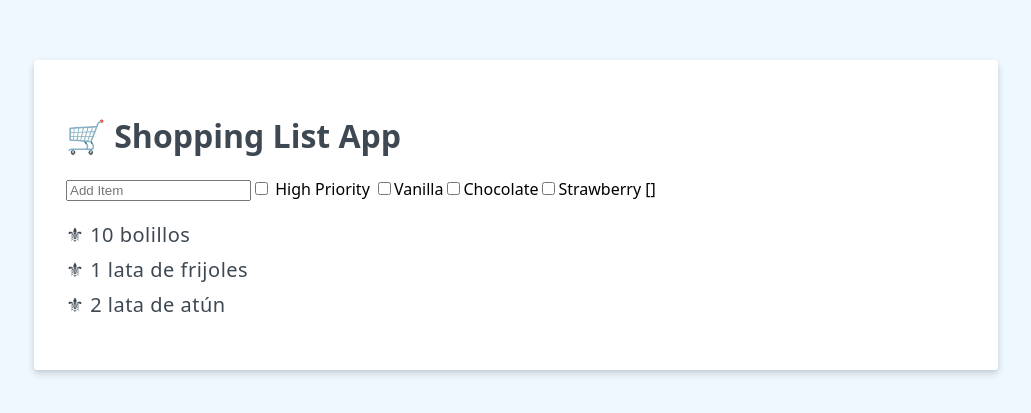
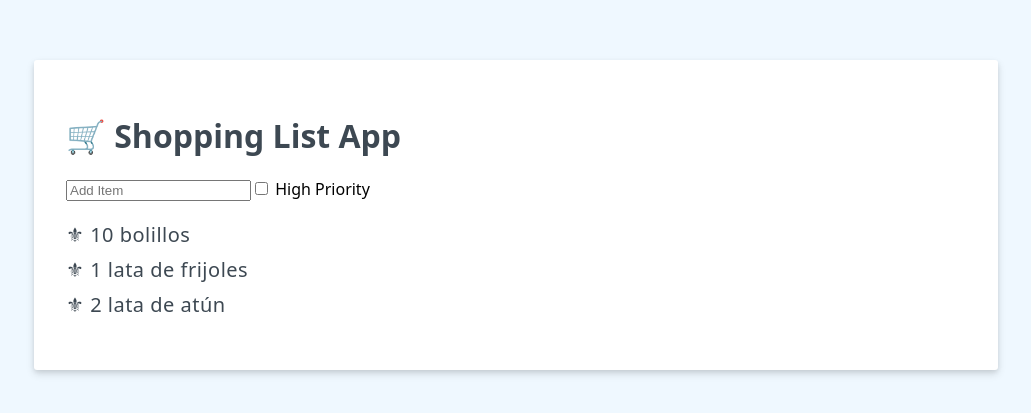
Before and after one commit to rivalcoba/Vu3-CompositionApi-P0-22, a Vue app: page / in a window 1280 px wide. Shown: the part 185-598 px from the top of the page, without its empty margins (124-1155 px from the left). Built offline with nearby package versions, Linux system fonts and the light colour scheme.

Commit message:
S01 Fin Entradas de Usuario

```diff
--- a/src/App.vue
+++ b/src/App.vue
@@ -11,7 +11,6 @@ const items = ref([
 ]);
 const newItem = ref("");
 const newItemHighPriority = ref(false);
-const iceCreamFlavors = ref([]);
 </script>
 
 <template>
@@ -22,11 +21,6 @@ const iceCreamFlavors = ref([]);
     <input type="checkbox" v-model="newItemHighPriority">
     High Priority
   </label>
-  <!-- Helados -->
-  <label><input type="checkbox" v-model="iceCreamFlavors" value="vanilla">Vanilla</label>
-  <label><input type="checkbox" v-model="iceCreamFlavors" value="chocolate">Chocolate</label>
-  <label><input type="checkbox" v-model="iceCreamFlavors" value="strawnerry">Strawberry</label>
-  {{iceCreamFlavors}}
   <!-- Lista -->
   <ul>
     <li v-for="({ id, label }, index) in items" key="id">⚜ {{ label }}</li>
```
